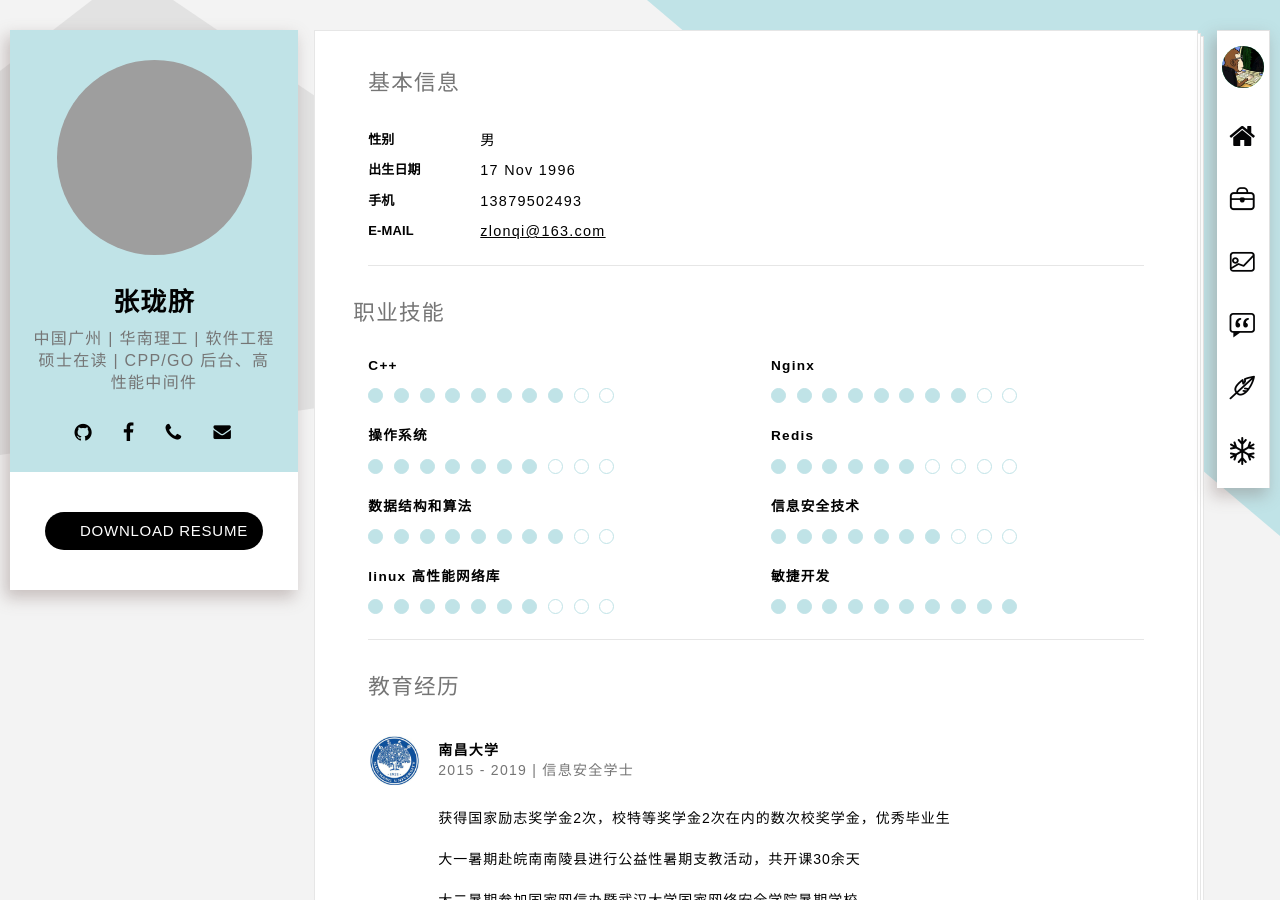
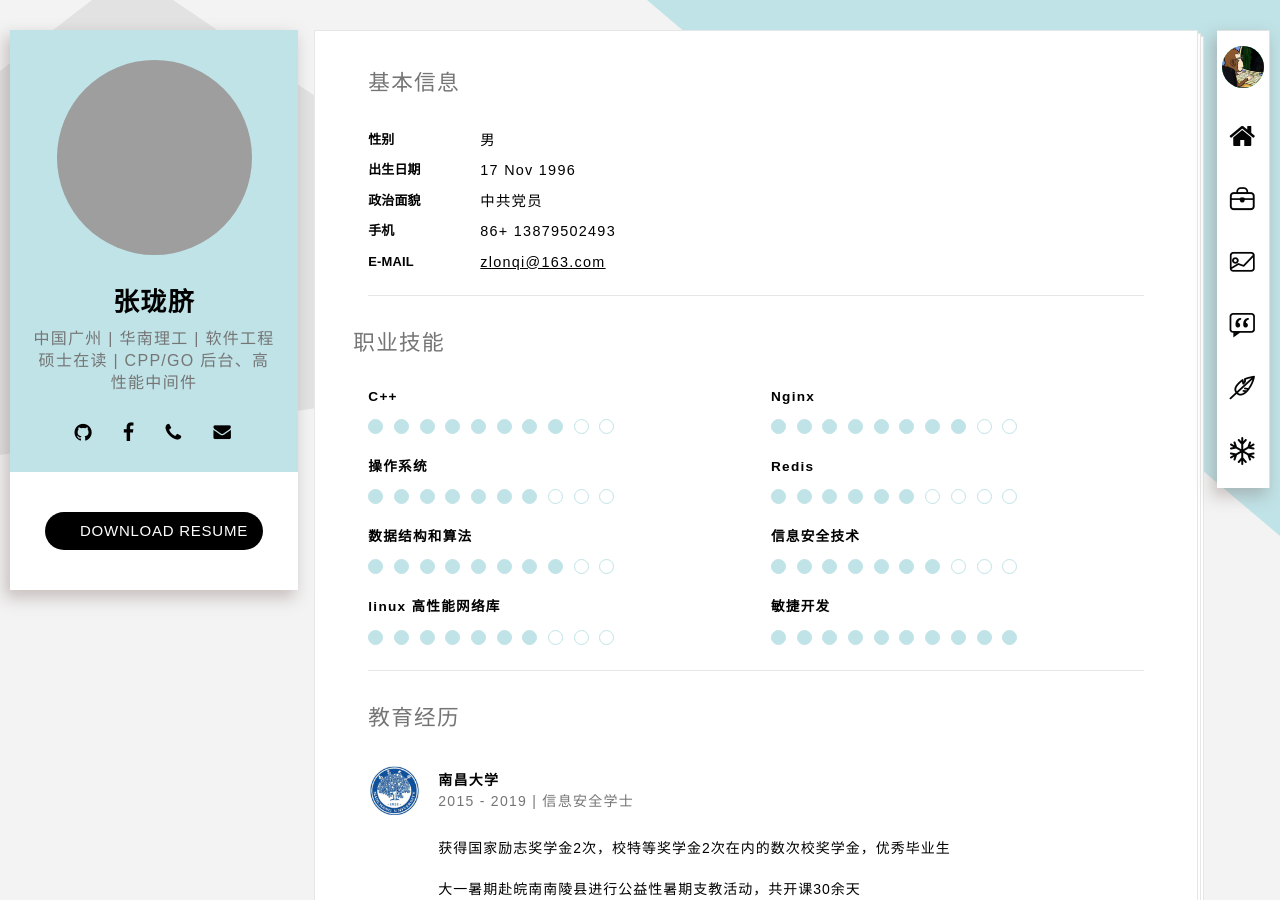
Before and after one commit to zlonqi/zlonqi.github.io, a Jekyll site: the page built from index.html, in a window 1280 px wide and 900 px high. Built offline with Jekyll 4.4.1, drawn with Linux system fonts in a browser that asks for light colours; some web fonts are replaced; grey boxes are pictures that could not be loaded.

Commit message:
update _includes/resumer_01-basic.html.

```diff
--- a/_includes/resumer_01-basic.html
+++ b/_includes/resumer_01-basic.html
@@ -10,8 +10,11 @@
                 <dt class="text-upper">出生日期</dt>
                 <dd>17 Nov 1996</dd>
 
+                <dt class="text-upper">政治面貌</dt>
+                <dd>中共党员</dd>
+
                 <dt class="text-upper">手机</dt>
-                <dd>13879502493</dd>
+                <dd>86+ 13879502493</dd>
 
                 <dt class="text-upper">e-mail</dt>
                 <dd><a href="mailto:xxxx@xx.com">zlonqi@163.com</a></dd>
```
